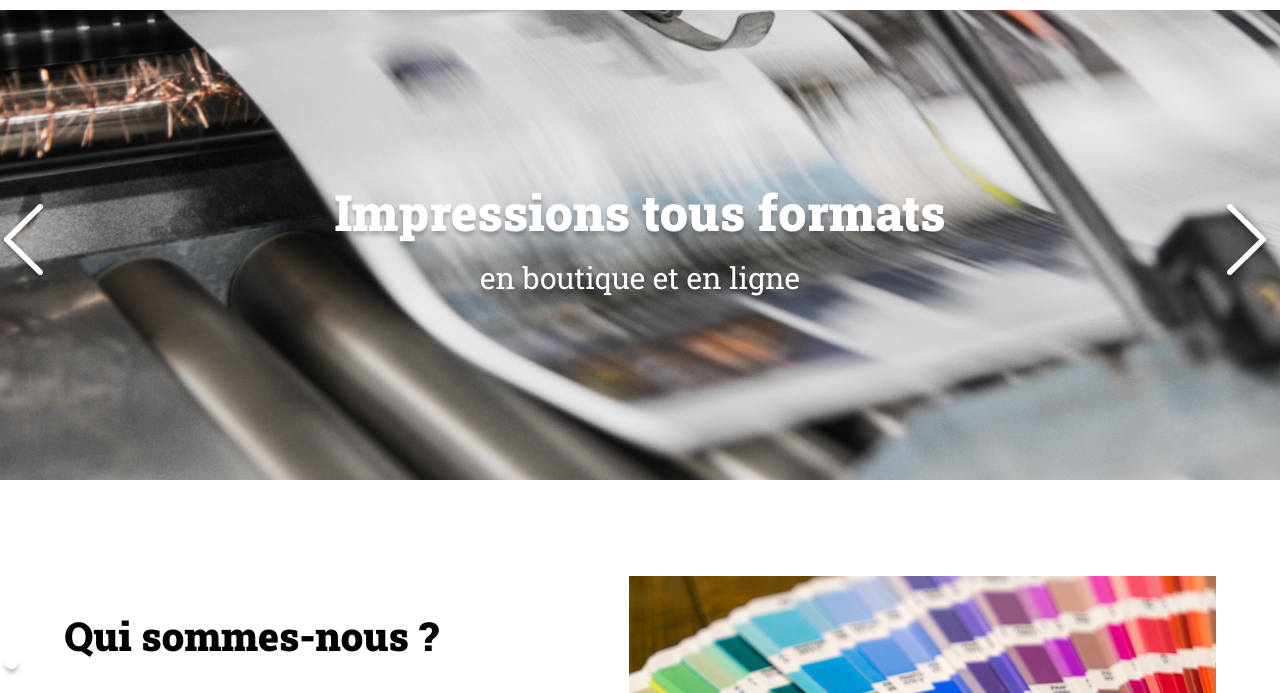
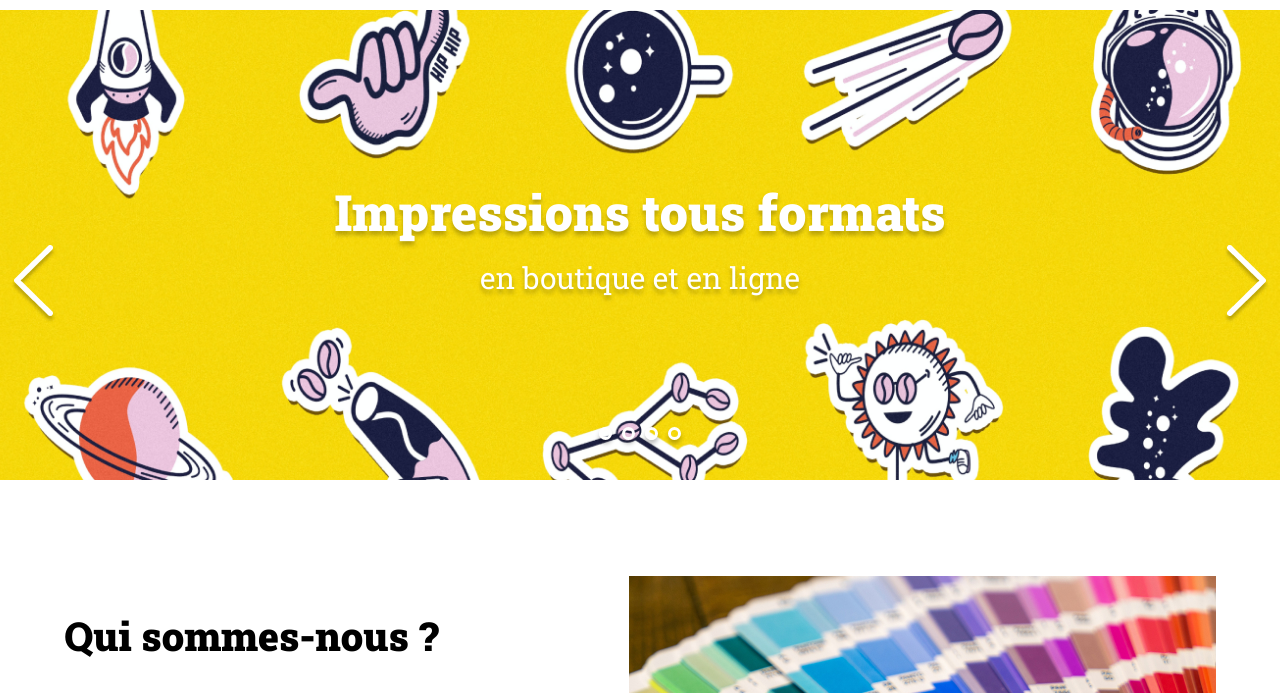
Before and after one commit to Briceseg40/Projet_5, a plain HTML site: page index.html in a window 1280 px wide. Shown: the part 91-784 px from the top of the page. Drawn offline with Linux system fonts and the light colour scheme.

Commit message:
banner js

```diff
--- a/assets/script.js
+++ b/assets/script.js
@@ -16,3 +16,7 @@ const slides = [
 		"tagLine":"Autocollants <span>avec découpe laser sur mesure</span>"
 	}
 ]
+
+function previousSlide() {
+	document.querySelector('.banner-img').scrollLeft += '20';
+}
--- a/assets/style.css
+++ b/assets/style.css
@@ -112,6 +112,7 @@ header {
 	width: 100%;
 	min-height: 470px;
 	position: relative;
+	overflow: hidden;
 }
 .banner-img {
 	position: absolute;
@@ -129,6 +130,8 @@ header {
 }
 #banner .arrow_left {
 	left: 10px;
+	position: absolute;
+
 }
 #banner .arrow_right {
 	right: 10px;
--- a/index.html
+++ b/index.html
@@ -22,22 +22,26 @@
 	</header>
 	<main>
 		<div id="banner">
-			<img class="banner-img" src="./assets/images/slideshow/slide1.jpg" alt="Banner Print-it">
+			<img id="banner1" class="banner-img" src="./assets/images/slideshow/slide1.jpg" alt="Banner Print-it">
+			<img id="banner2" class="banner-img" src="./assets/images/slideshow/slide2.jpg" alt="Banner Print-it">
+			<img id="banner3" class="banner-img" src="./assets/images/slideshow/slide3.jpg" alt="Banner Print-it">
+			<img id="banner4" class="banner-img" src="./assets/images/slideshow/slide4.png" alt="Banner Print-it">
 
 			<div class="arrow">
-
-				<img class="arrow_left" src="/assets/images/arrow_left.png" alt="">
-
-
-					<img class="arrow_right" src="/assets/images/arrow_right.png" alt="">
-
+				<div class="arrow_left" onclick="previousSlide()">
+					<img src="/assets/images/arrow_left.png" alt="">
+				</div>
+				<div class="arrow_right" onclick="nextSlide()">
+					<img src="/assets/images/arrow_right.png" alt="">
+				</div>
 			</div>
 			<p>Impressions tous formats <span>en boutique et en ligne</span></p>
-		</div>
+
 			<div class="dots">
-				<div class="dot">
-					<div class="dot_selected"></div>
-				</div>
+				<div class="dot"></div>
+				<div class="dot"></div>
+				<div class="dot"></div>
+				<div class="dot"></div>
 			</div>
 		</div>
 		<section id="about-us" class="container">
```
